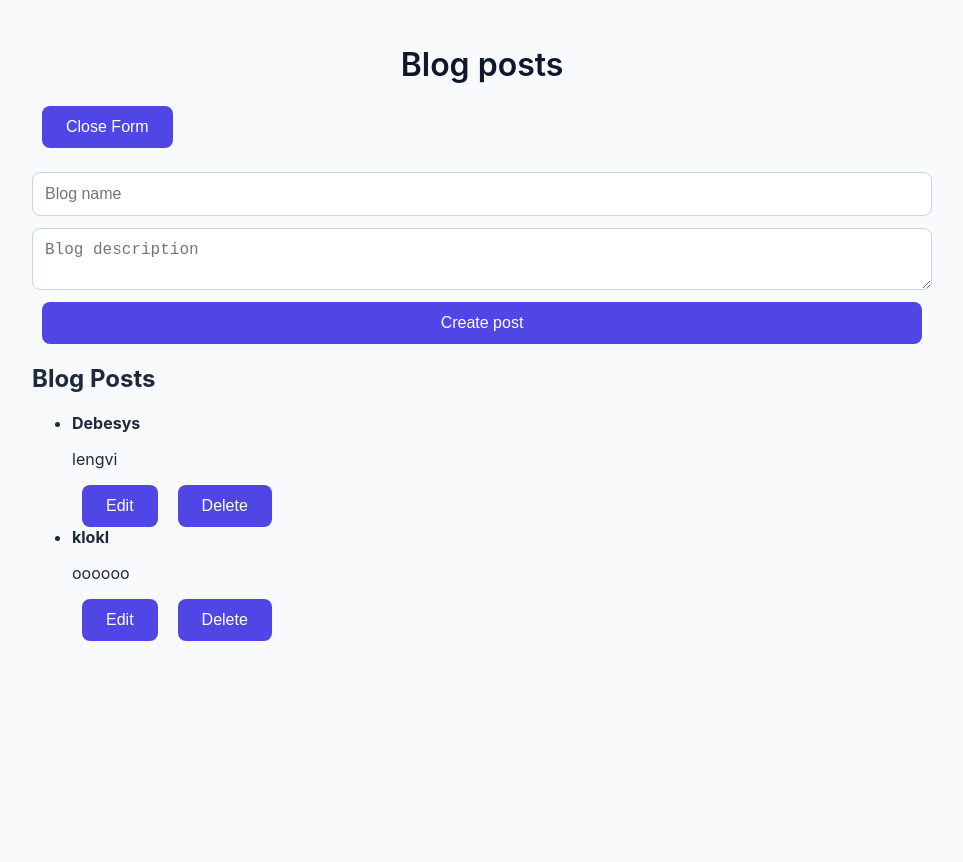
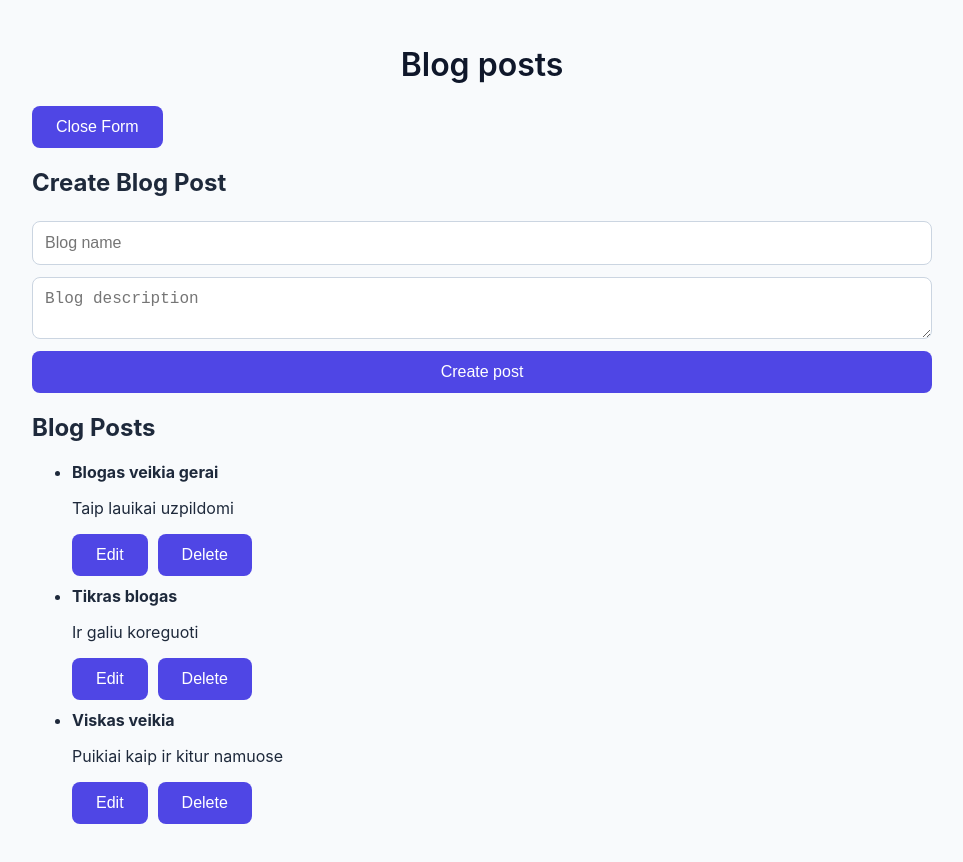
Before and after one commit to Rolandas5/blogging-app, a React (Vite) app: page / in a window 1280 px wide. Both pictures are taken after a click on the button "Create New Blog". Shown: the top 862 px of the page, without its empty margins (158-1121 px from the left). Before the commit the page ends 800 px from the top, so only its background shows below. Built offline with nearby package versions, Linux system fonts and the light colour scheme; data requests are answered from the project's data file.

Commit message:
blogging-app

```diff
--- a/db.json
+++ b/db.json
@@ -1,14 +1,19 @@
 {
   "blogs": [
     {
-      "name": "Debesys",
-      "description": "lengvi ",
-      "id": "d4f4"
+      "name": "Blogas veikia gerai",
+      "description": "Taip lauikai uzpildomi",
+      "id": "53b5"
     },
     {
-      "id": "a5db",
-      "name": "klokl",
-      "description": "oooooo"
+      "name": "Tikras blogas",
+      "description": "Ir galiu koreguoti",
+      "id": "f273"
+    },
+    {
+      "name": "Viskas veikia",
+      "description": "Puikiai kaip ir kitur namuose",
+      "id": "7283"
     }
   ]
 }
--- a/src/components/CreateBlog.jsx
+++ b/src/components/CreateBlog.jsx
@@ -56,23 +56,29 @@ export const CreateBlog = () => {
   };
 
   useEffect(() => {
-    fetchPosts();
+    fetchPosts(); // Kai komponentas įsikrauna, užkrauname įrašus
   }, []);
 
   // Pridėti arba atnaujinti įrašą
   const handleSubmit = async (event) => {
     event.preventDefault();
+    const payload = { name, description };
 
     if (editingPostId) {
-      await axios.put(`${api}/${editingPostId}`, { name, description });
-      setEditingPostId(null);
+      // Atnaujiname įrašą
+      await axios.put(`${api}/${editingPostId}`, payload);
     } else {
-      await axios.post(api, { name, description });
+      // Sukuriame naują įrašą
+      await axios.post(api, payload);
     }
+
+    // Po įrašymo arba atnaujinimo, užkrauname įrašus ir perkrauname puslapį
+    fetchPosts();
+    window.location.reload();
 
     setName('');
     setDescription('');
-    fetchPosts();
+    setEditingPostId(null); // Pašaliname redagavimo būseną
   };
 
   // Redaguoti įrašą
@@ -84,12 +90,19 @@ export const CreateBlog = () => {
 
   // Ištrinti įrašą
   const handleDelete = async (id) => {
-    await axios.delete(`${api}/${id}`);
-    fetchPosts();
+    try {
+      await axios.delete(`${api}/${id}`);
+      // Po ištrynimo užkrauname įrašus ir perkrauname puslapį
+      fetchPosts();
+      window.location.reload();
+    } catch (error) {
+      console.error('Klaida trinant įrašą:', error);
+    }
   };
 
   return (
     <div>
+      <h2>{editingPostId ? 'Edit Blog Post' : 'Create Blog Post'}</h2>
       <form className="create-post-form" onSubmit={handleSubmit}>
         <input
           type="text"
@@ -115,7 +128,9 @@ export const CreateBlog = () => {
           <li key={post.id}>
             <strong>{post.name}</strong>
             <p>{post.description}</p>
-            <button onClick={() => handleEdit(post)}>Edit</button>
+            <button className="button-edit" onClick={() => handleEdit(post)}>
+              Edit
+            </button>
             <button onClick={() => handleDelete(post.id)}>Delete</button>
           </li>
         ))}
--- a/src/index.css
+++ b/src/index.css
@@ -85,12 +85,15 @@ button {
   color: white;
   border: none;
   border-radius: 8px;
-  margin-left: 10px;
-  margin-right: 10px;
   cursor: pointer;
   font-size: 1rem;
   font-weight: 500;
   transition: background 0.2 ease-in-out;
+}
+
+.button-edit {
+  margin-right: 10px;
+  margin-bottom: 10px;
 }
 
 button:hover {
```
